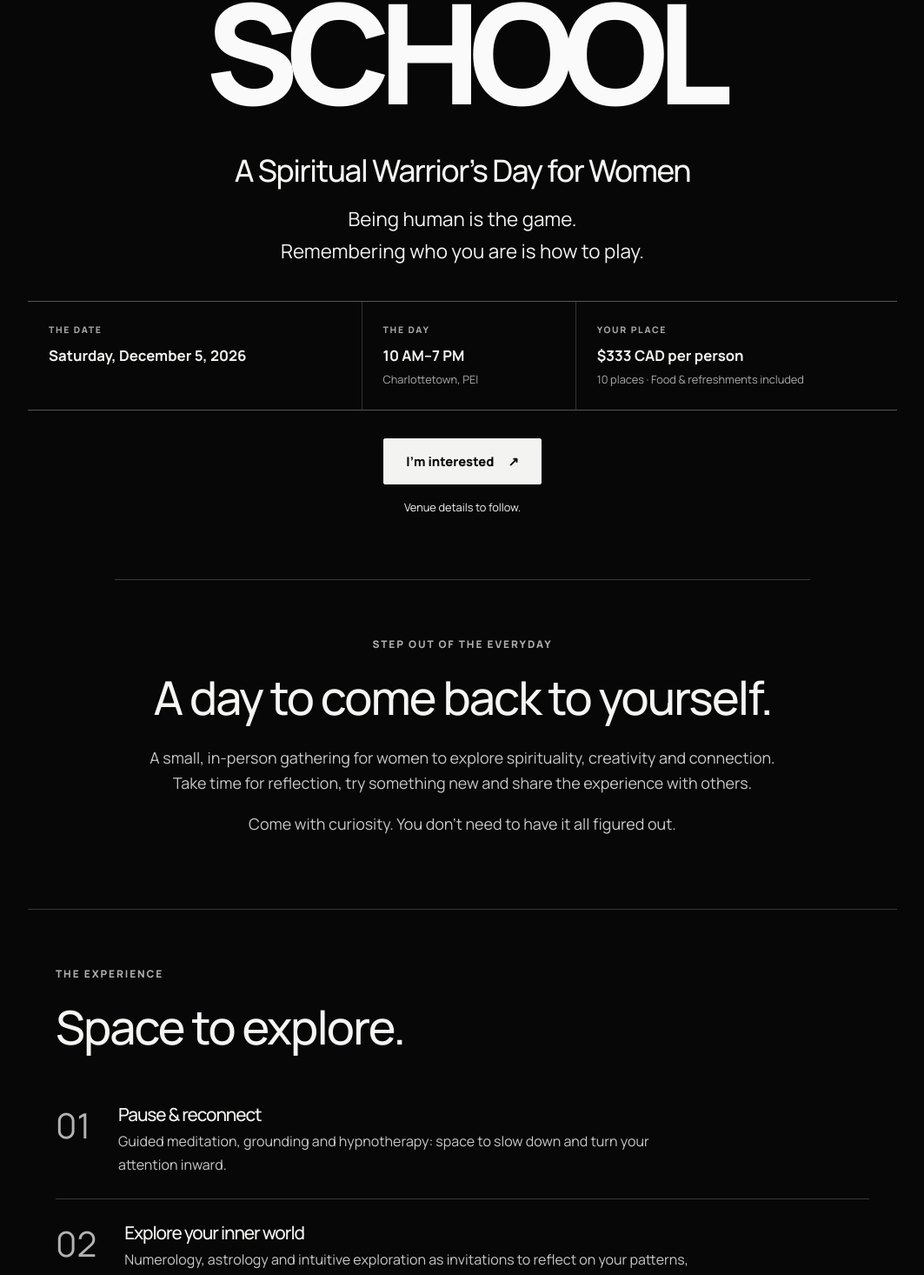
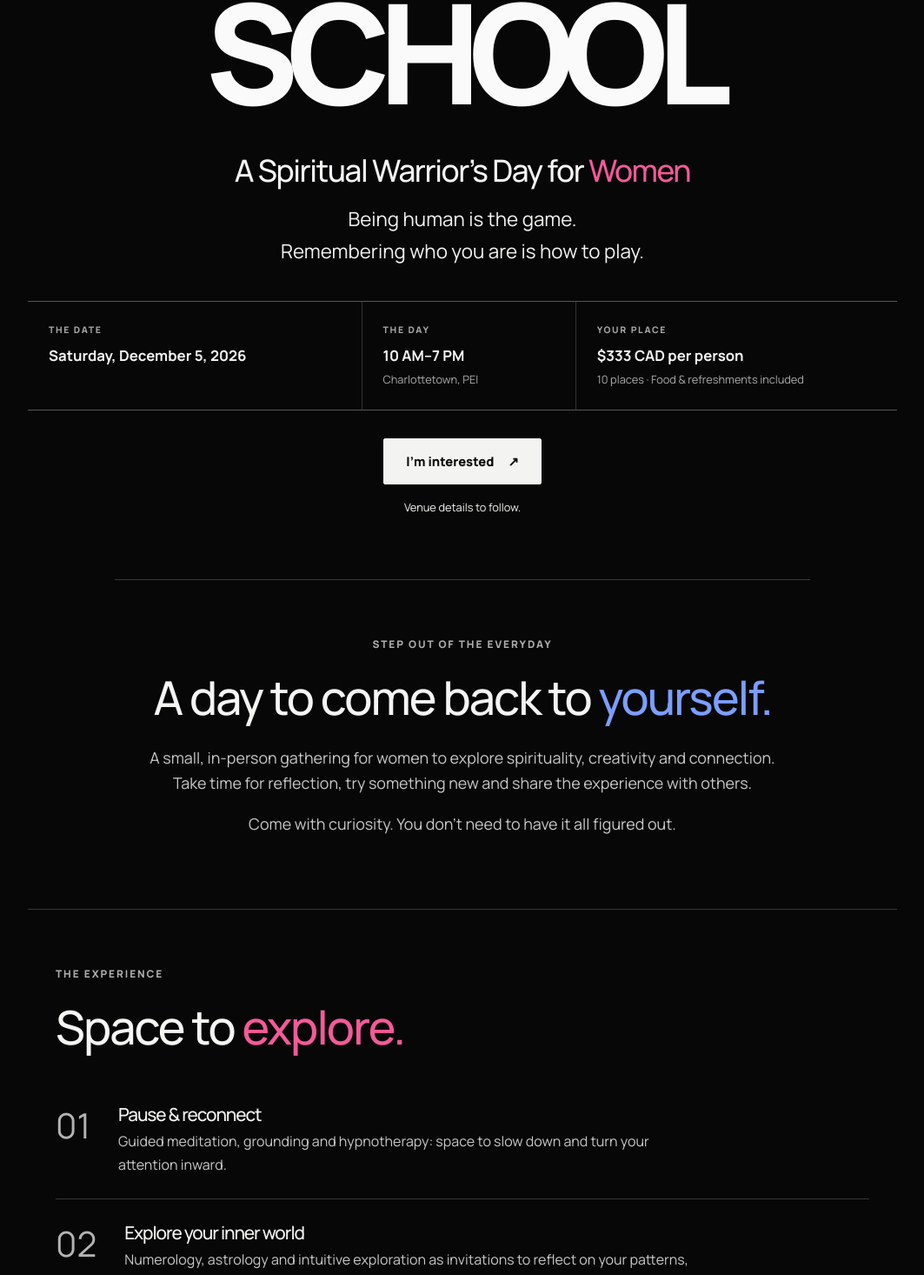
Before and after one commit to jessgoodvibesonly/jessgoodvibesonly, a Next.js app: page /earth-school-womens-day in a window 1280 px wide. Shown: the part 390-1856 px from the top of the page at 87% size, without its empty margins (108-1171 px from the left). Built offline with nearby package versions, Linux system fonts and the light colour scheme; no server answers; a web font is replaced by a local one.

Commit message:
Use signature vibrant text accents on womens Earth School experience page

```diff
--- a/app/earth-school-womens-day/page.tsx
+++ b/app/earth-school-womens-day/page.tsx
@@ -38,7 +38,7 @@ export default function WomensDayPage() {
         <section className={styles.hero} aria-labelledby="event-title">
           <p className={styles.eyebrow}>One day. In person. Charlottetown.</p>
           <h1 id="event-title" className={styles.title}>EARTH<br />SCHOOL</h1>
-          <p className={styles.subtitle}>A Spiritual Warrior’s Day for Women</p>
+          <p className={styles.subtitle}>A Spiritual Warrior’s Day for <span className="color-pop pop-pink">Women</span></p>
           <p className={styles.tagline}>Being human is the game.<br />Remembering who you are is how to play.</p>
           <div className={styles.ticket}>
             <div><span>THE DATE</span><strong><time dateTime="2026-12-05">Saturday, December 5, 2026</time></strong></div>
@@ -50,12 +50,12 @@ export default function WomensDayPage() {
         </section>
         <section className={styles.intro} aria-labelledby="intro-title">
           <p className={styles.eyebrow}>Step out of the everyday</p>
-          <h2 id="intro-title">A day to come back to yourself.</h2>
+          <h2 id="intro-title">A day to come back to <span className="color-pop pop-blue">yourself.</span></h2>
           <p>A small, in-person gathering for women to explore spirituality, creativity and connection. Take time for reflection, try something new and share the experience with others.</p>
           <p>Come with curiosity. You don’t need to have it all figured out.</p>
         </section>
         <section className={styles.experiences} aria-labelledby="experiences-title">
-          <div className={styles.sectionHeading}><p className={styles.eyebrow}>The experience</p><h2 id="experiences-title">Space to explore.</h2></div>
+          <div className={styles.sectionHeading}><p className={styles.eyebrow}>The experience</p><h2 id="experiences-title">Space to <span className="color-pop pop-pink">explore.</span></h2></div>
           {experiences.map(([number, title, description]) => (
             <article className={styles.experience} key={number}><span className={styles.number}>{number}</span><div><h3>{title}</h3><p>{description}</p></div></article>
           ))}
@@ -76,7 +76,7 @@ export default function WomensDayPage() {
           <details><summary>What happens after I enquire?</summary><p>Contact Jess by email or Instagram for availability, venue and booking details. An enquiry does not reserve or pay for a place.</p></details>
         </section>
         <section id="enquire" className={styles.enquire} aria-labelledby="enquire-title">
-          <p className={styles.eyebrow}>10 places · December 5</p><h2 id="enquire-title">Your next chapter<br />starts with curiosity.</h2>
+          <p className={styles.eyebrow}>10 places · December 5</p><h2 id="enquire-title">Your next chapter<br />starts with <span className="color-pop pop-blue">curiosity.</span></h2>
           <p>{paymentUrl ? "Book your place through secure checkout, or contact Jess with any questions." : "Interested in joining us? Ask Jess about a place."}</p>
           <div className={styles.actions}>{paymentUrl && <a className={styles.primary} href={paymentUrl}>Pay $333 CAD & book ↗</a>}<a className={paymentUrl ? styles.secondary : styles.primary} href={emailUrl}>Email Jess ↗</a><a className={styles.secondary} href="https://www.instagram.com/jessgoodvibesonly/" target="_blank" rel="noopener noreferrer">Message on Instagram ↗</a></div>
           <p className={styles.note}>DM “WOMEN’S DAY” · @jessgoodvibesonly<br />Venue and booking details to follow.</p>
```
